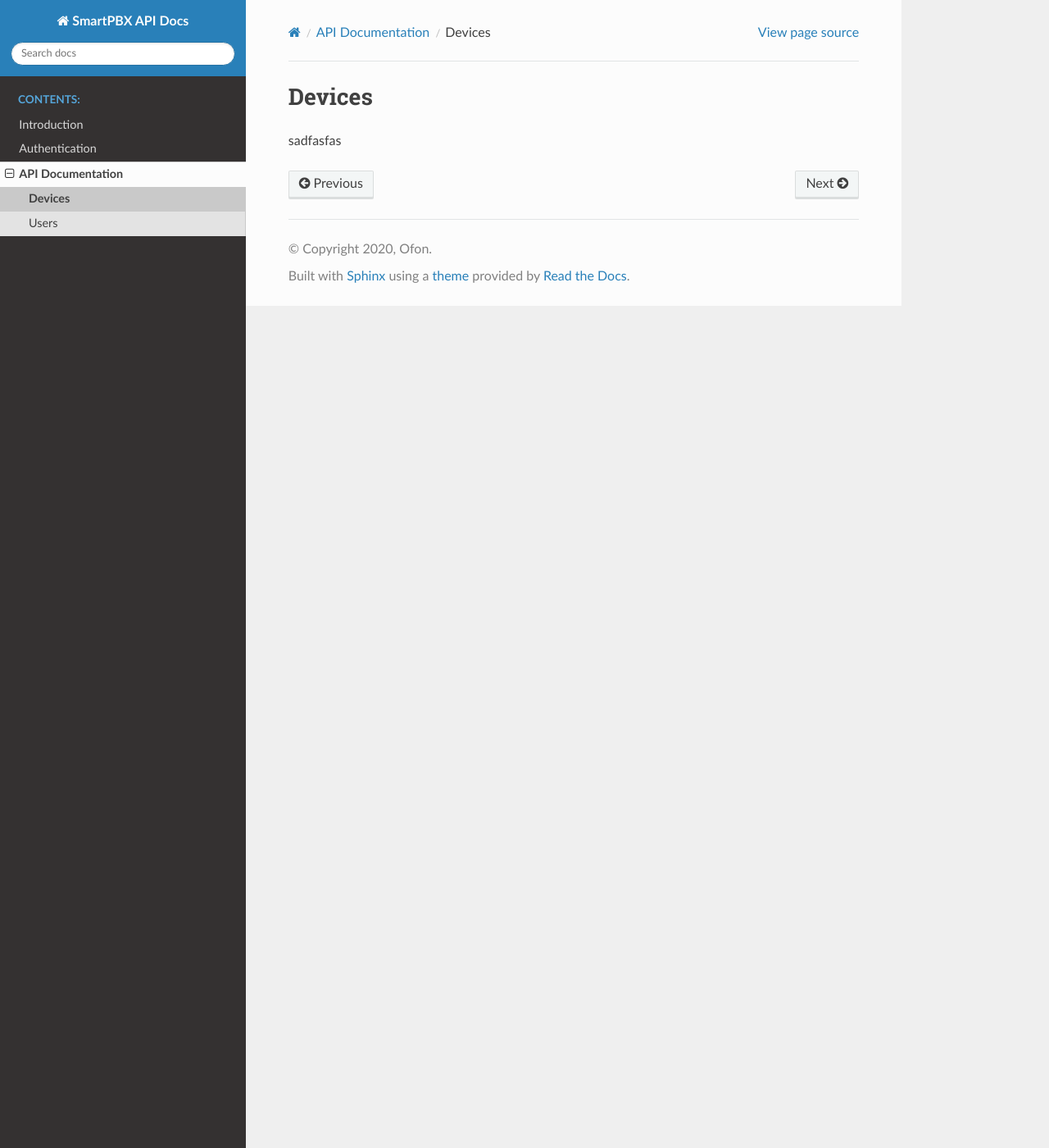
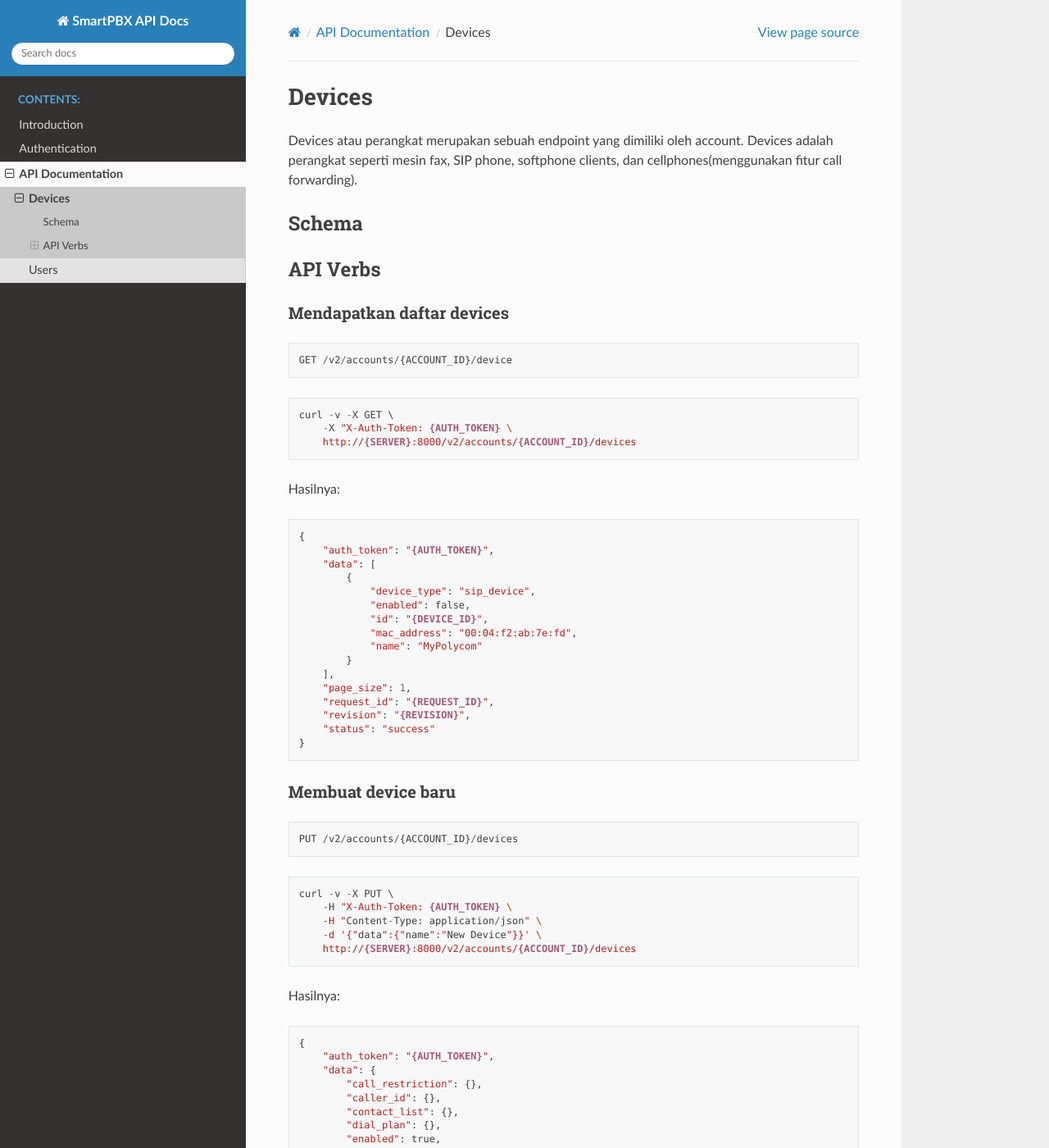
Before and after one commit to ofonid/smartpbx-api-docs, a Sphinx documentation site: the page built from docs/api/devices.md, in a window 1280 px wide and 1400 px high. Shown: the whole window at 82% size. Built offline with Sphinx 7.4.7 and the Read the Docs theme 2.0.0, drawn with Linux system fonts in a browser that asks for light colours; some of the changed text lies outside the part shown.

Commit message:
menambahkan halaman introduction dan devices

````diff
--- a/docs/api/devices.md
+++ b/docs/api/devices.md
@@ -1,4 +1,95 @@
-Devices
-=======
+# Devices
 
-sadfasfas
+Devices atau perangkat merupakan sebuah endpoint yang dimiliki oleh account. Devices adalah perangkat seperti mesin fax, SIP phone, softphone clients, dan cellphones(menggunakan fitur call forwarding).
+
+## Schema
+
+## API Verbs
+
+### Mendapatkan daftar devices
+
+    GET /v2/accounts/{ACCOUNT_ID}/device
+
+```
+curl -v -X GET \
+    -X "X-Auth-Token: {AUTH_TOKEN} \
+    http://{SERVER}:8000/v2/accounts/{ACCOUNT_ID}/devices
+```
+
+Hasilnya:
+
+```
+{
+    "auth_token": "{AUTH_TOKEN}",
+    "data": [
+        {
+            "device_type": "sip_device",
+            "enabled": false,
+            "id": "{DEVICE_ID}",
+            "mac_address": "00:04:f2:ab:7e:fd",
+            "name": "MyPolycom"
+        }
+    ],
+    "page_size": 1,
+    "request_id": "{REQUEST_ID}",
+    "revision": "{REVISION}",
+    "status": "success"
+}
+```
+
+### Membuat device baru
+
+    PUT /v2/accounts/{ACCOUNT_ID}/devices
+
+```
+curl -v -X PUT \
+    -H "X-Auth-Token: {AUTH_TOKEN} \
+    -H "Content-Type: application/json" \
+    -d '{"data":{"name":"New Device"}}' \
+    http://{SERVER}:8000/v2/accounts/{ACCOUNT_ID}/devices
+```
+
+Hasilnya:
+
+```
+{
+    "auth_token": "{AUTH_TOKEN}",
+    "data": {
+        "call_restriction": {},
+        "caller_id": {},
+        "contact_list": {},
+        "dial_plan": {},
+        "enabled": true,
+        "exclude_from_queues": false,
+        "id": "{DEVICE_ID}",
+        "media": {
+            "audio": {
+                "codecs": [
+                    "PCMU"
+                ]
+            },
+            "encryption": {
+                "enforce_security": false,
+                "methods": []
+            },
+            "video": {
+                "codecs": []
+            }
+        },
+        "music_on_hold": {},
+        "mwi_unsolicited_updates": true,
+        "name": "New Device",
+        "register_overwrite_notify": false,
+        "ringtones": {},
+        "sip": {
+            "invite_format": "username",
+            "method": "password",
+            "registration_expiration": 300
+        },
+        "suppress_unregister_notifications": false
+    },
+    "request_id": "{REQUEST_ID}",
+    "revision": "{REVISION}",
+    "status": "success"
+}
+```
````
Also changed, not shown: docs/introduction.md (+85 -0 lines).
